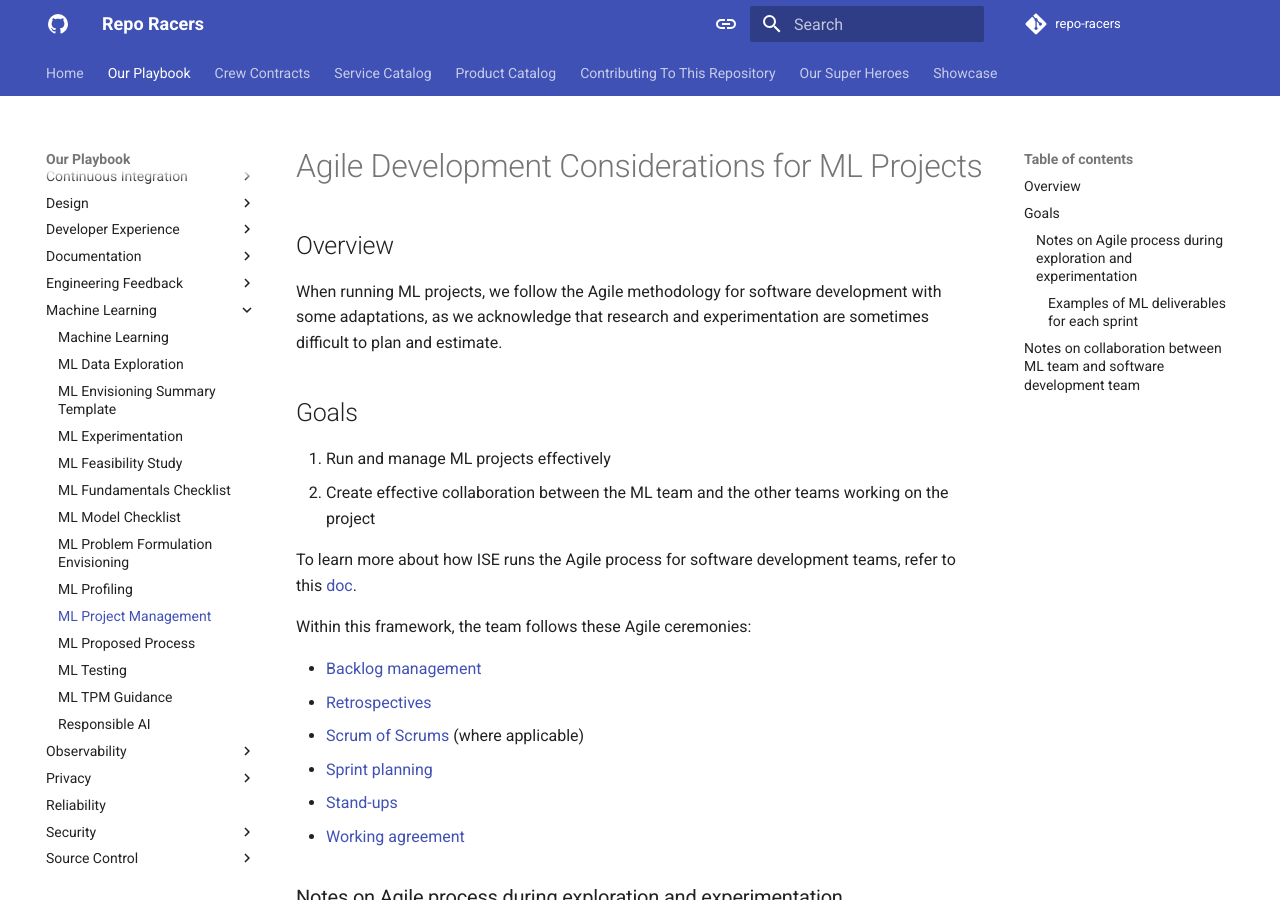
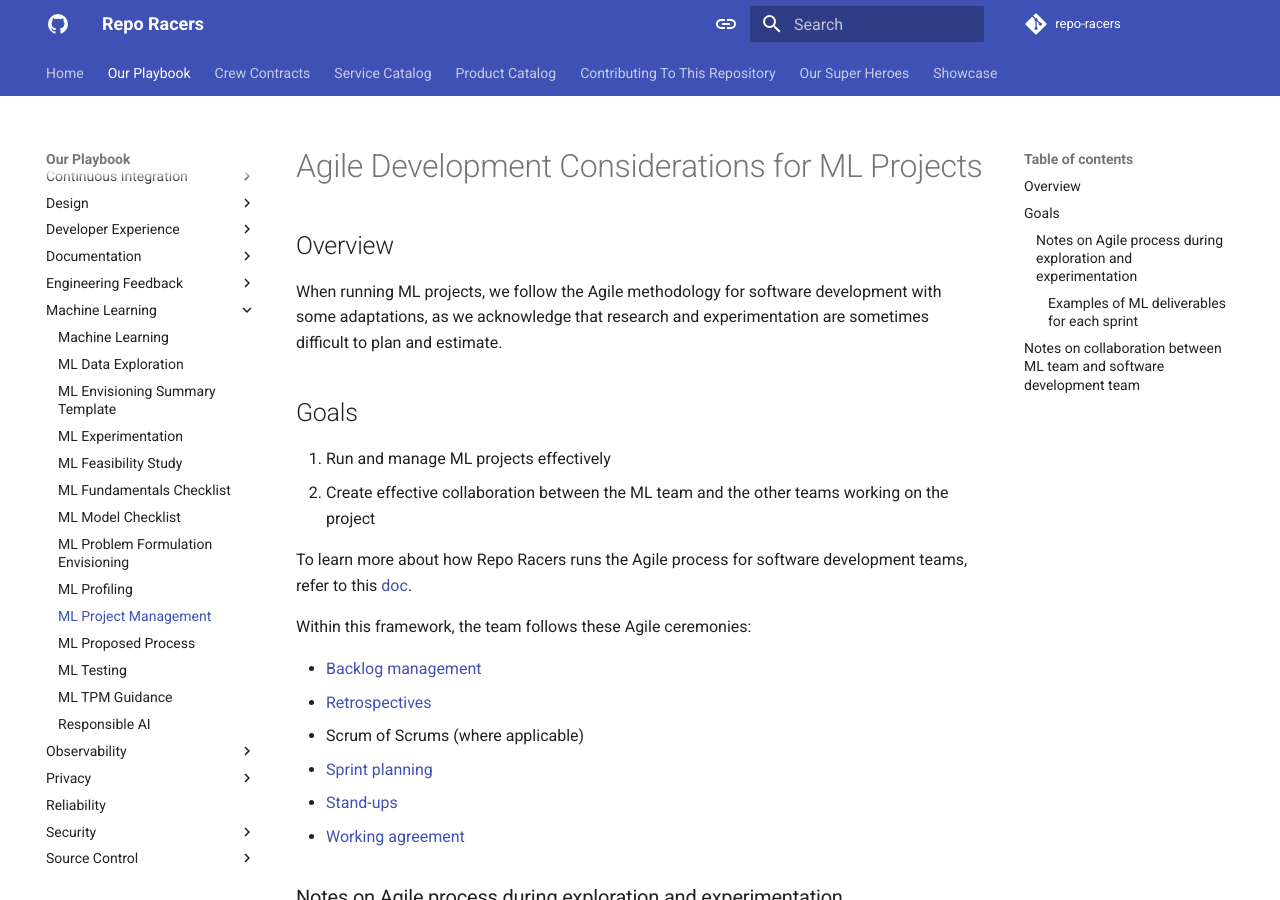
Before and after one commit to repo-racers/repo-racers, an MkDocs documentation site: the page built from docs/playbook/machine_learning/ml_project_management.md, in a window 1280 px wide and 900 px high. Built offline with MkDocs 1.6.1 and Material for MkDocs 9.7.7, drawn with Linux system fonts in a browser that asks for light colours; comment, search, counter and statistics services are not loaded.

Commit message:
fix links

```diff
--- a/docs/playbook/machine_learning/ml_project_management.md
+++ b/docs/playbook/machine_learning/ml_project_management.md
@@ -9,22 +9,22 @@
 1. Run and manage ML projects effectively
 2. Create effective collaboration between the ML team and the other teams working on the project
 
-To learn more about how ISE runs the Agile process for software development teams, refer to this [doc](../agile_development).
+To learn more about how Repo Racers runs the Agile process for software development teams, refer to this [doc](../agile_guide/scrumban.md).
 
 Within this framework, the team follows these Agile ceremonies:
 
-- [Backlog management](../agile_development/advanced_topics/backlog_management/backlog_management.md)
-- [Retrospectives](../agile_development/core_expectations/core_expectations.md)
-- [Scrum of Scrums](../agile_development/advanced_topics/effective_organization/scrum_of_scrums.md) (where applicable)
-- [Sprint planning](../agile_development/core_expectations/core_expectations.md)
-- [Stand-ups](../agile_development/core_expectations/core_expectations.md)
-- [Working agreement](../agile_development/advanced_topics/team_agreements/working_agreements.md)
+- [Backlog management](../agile_guide/beyond_the_basics/backlog_management/backlog_management.md)
+- [Retrospectives](../agile_guide/how_we_roll/how_we_roll.md)
+- Scrum of Scrums (where applicable)
+- [Sprint planning](../agile_guide/how_we_roll/how_we_roll.md)
+- [Stand-ups](../agile_guide/how_we_roll/how_we_roll.md)
+- [Working agreement](../agile_guide/beyond_the_basics/crew_contracts/working_agreement.md)
 
 ### Notes on Agile process during exploration and experimentation
 
 1. While acknowledging the fact that ML user stories and research spikes are less predictable than software development ones, we strive to have a deliverable for every user story in every sprint.
 
-2. User stories and spikes are usually estimated using [T-shirt sizes](../agile_development/core_expectations/core_expectations.md) or similar, and not in actual days/hours. See more [here](../agile_development/core_expectations/core_expectations.md) on story estimation.
+2. User stories and spikes are usually estimated using [T-shirt sizes](../agile_guide/how_we_roll/how_we_roll.md) or similar, and not in actual days/hours. See more [here](../agile_guide/how_we_roll/how_we_roll.md) on story estimation.
 
 3. ML design sessions should be included in each sprint.
 
```
Also changed, not shown: docs/playbook/machine_learning/ml_tpm_guidance.md (+1 -1 lines), docs/playbook/observability/ml_observability.md (+1 -1 lines).
